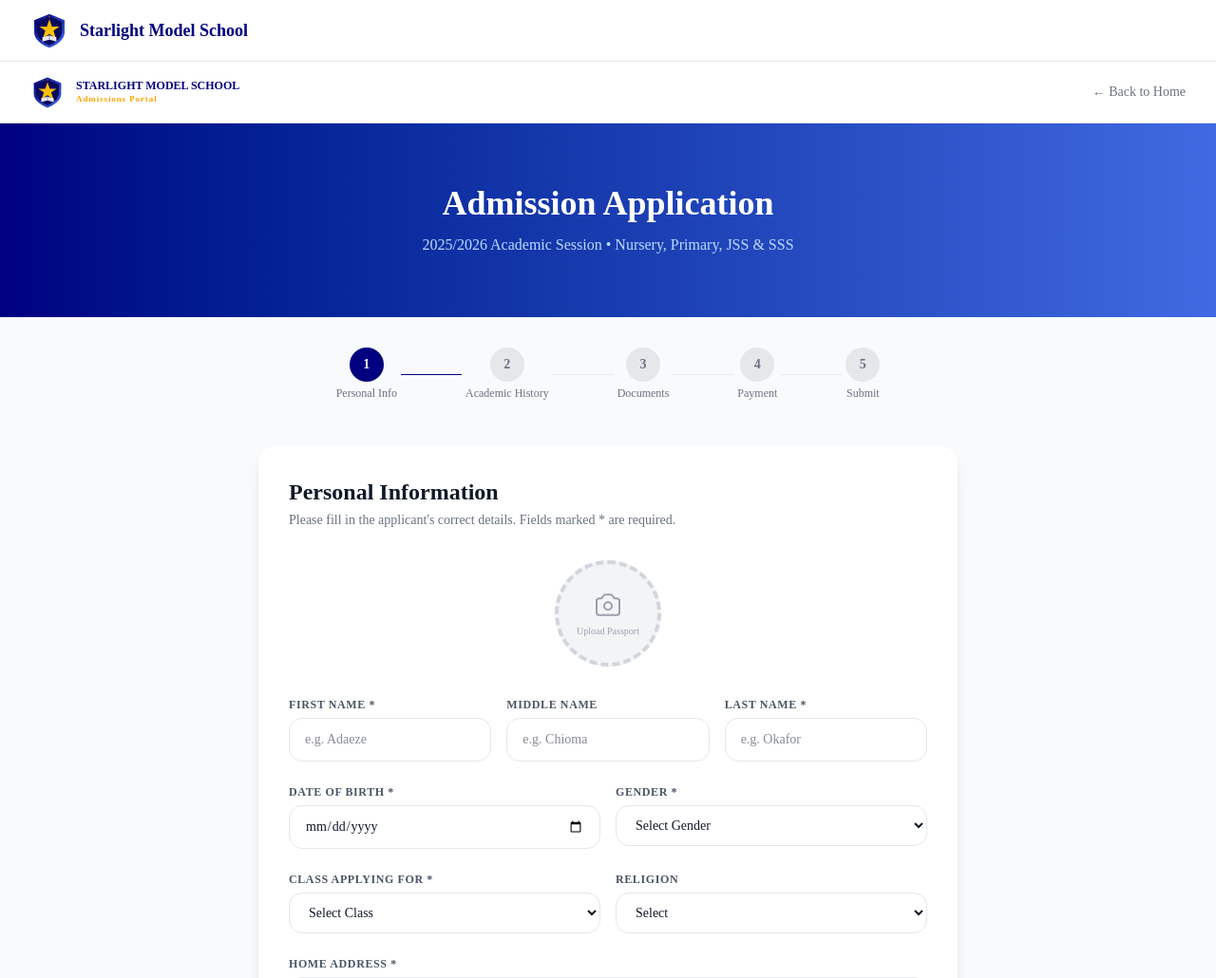
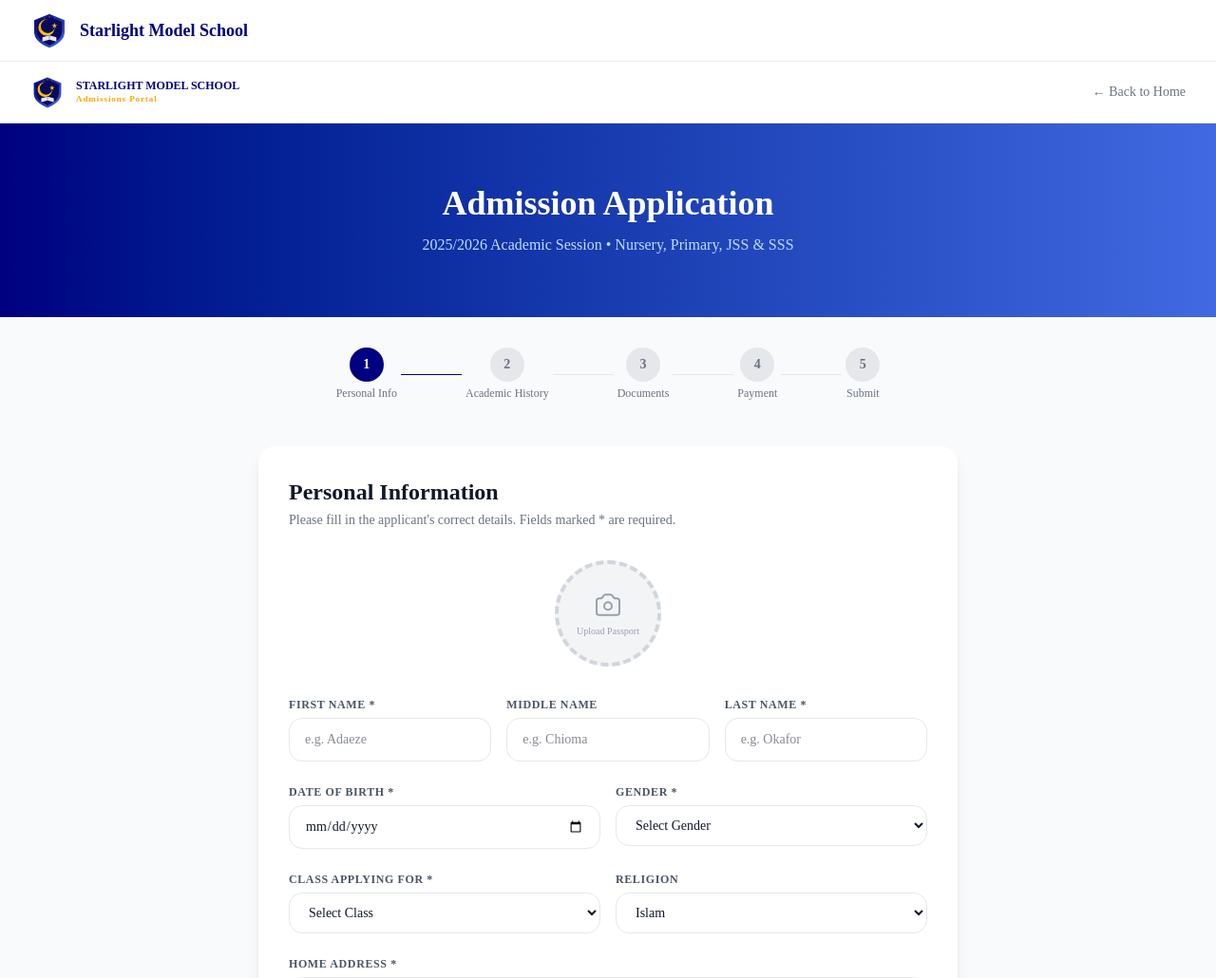
Before and after one commit to Star-light-10/startlight, a Next.js app: page /admissions in a window 1280 px wide. Shown: the top 1030 px of the page at 95% size. Built offline with nearby package versions, Linux system fonts and the light colour scheme.

Commit message:
feat: update contact info and logo for islamic school context

```diff
--- a/src/app/admissions/page.tsx
+++ b/src/app/admissions/page.tsx
@@ -195,11 +195,9 @@ export default function AdmissionsPage() {
               </div>
               <div>
                 <label className="block text-xs font-bold text-gray-600 dark:text-gray-400 uppercase tracking-wider mb-1.5">Religion</label>
-                <select className="w-full px-4 py-3 rounded-xl border border-gray-200 dark:border-gray-700 bg-white dark:bg-gray-800 text-gray-900 dark:text-white text-sm focus:outline-none focus:ring-2 focus:ring-[#000080]">
-                  <option value="">Select</option>
-                  <option>Christianity</option>
-                  <option>Islam</option>
-                  <option>Others</option>
+                <select defaultValue="Islam" className="w-full px-4 py-3 rounded-xl border border-gray-200 dark:border-gray-700 bg-white dark:bg-gray-800 text-gray-900 dark:text-white text-sm focus:outline-none focus:ring-2 focus:ring-[#000080]">
+                  <option value="Islam">Islam</option>
+                  <option value="Others">Others</option>
                 </select>
               </div>
             </div>
--- a/src/app/page.tsx
+++ b/src/app/page.tsx
@@ -336,8 +336,8 @@ export default function HomePage() {
               <div className="space-y-4">
                 {[
                   { icon: "📍", label: "Address", value: "Oke-Medina, Boroboro Area, Oyo State, Nigeria" },
-                  { icon: "📞", label: "Phone", value: "+234 (0) 800 000 0000" },
-                  { icon: "📧", label: "Email", value: "info@starlightmodelschool.edu.ng" },
+                  { icon: "📞", label: "Phone", value: "08138967797, 08056809200" },
+                  { icon: "📧", label: "Email", value: "starlightmodelschool10@gmail.com" },
                   { icon: "🕐", label: "Office Hours", value: "Monday – Friday: 8:00 AM – 4:00 PM" },
                 ].map((c) => (
                   <div key={c.label} className="flex items-start gap-4 p-4 bg-gray-50 dark:bg-gray-900 rounded-xl">
--- a/src/components/starlight-logo.tsx
+++ b/src/components/starlight-logo.tsx
@@ -15,8 +15,9 @@ export function StarlightLogo({ className = "w-10 h-10" }: { className?: string
       <path d="M60 8 L108 28 L108 65 Q108 95 60 115 Q12 95 12 65 L12 28 Z" fill="url(#shield-gradient)" />
       {/* Inner shield */}
       <path d="M60 16 L100 33 L100 64 Q100 90 60 107 Q20 90 20 64 L20 33 Z" fill="#0a0a5c" />
-      {/* Star */}
-      <polygon points="60,25 68,48 92,48 73,61 80,84 60,71 40,84 47,61 28,48 52,48" fill="url(#star-gradient)" />
+      {/* Crescent and Star */}
+      <path d="M 55 25 A 22 22 0 1 0 77 47 A 26 26 0 1 1 55 25 Z" fill="url(#star-gradient)" />
+      <polygon points="70,35 73,43 81,43 74,48 77,56 70,51 63,56 66,48 59,43 67,43" fill="url(#star-gradient)" transform="scale(0.8) translate(25, 10)" />
       {/* Book */}
       <path d="M38 82 L60 76 L82 82 L82 95 L60 89 L38 95 Z" fill="white" opacity="0.9" />
       <line x1="60" y1="76" x2="60" y2="89" stroke="#000080" strokeWidth="1" />
```
Also changed, not shown: public/logo.jpg, src/app/icon.svg.
